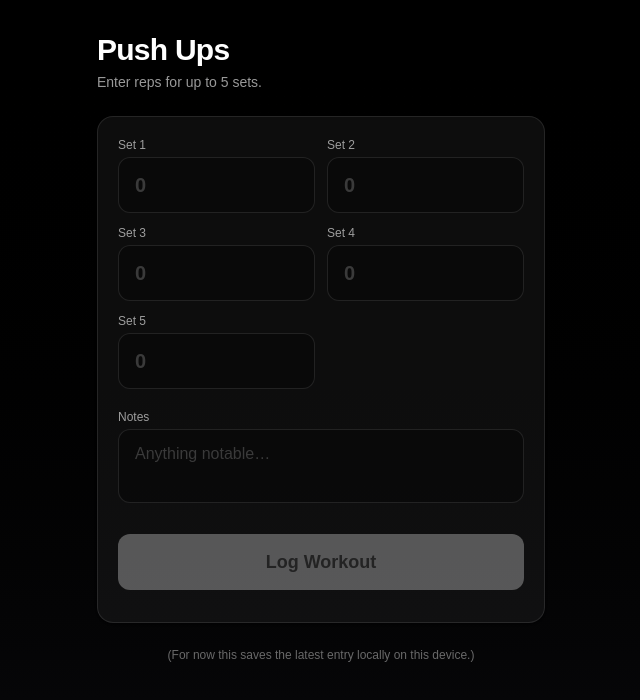
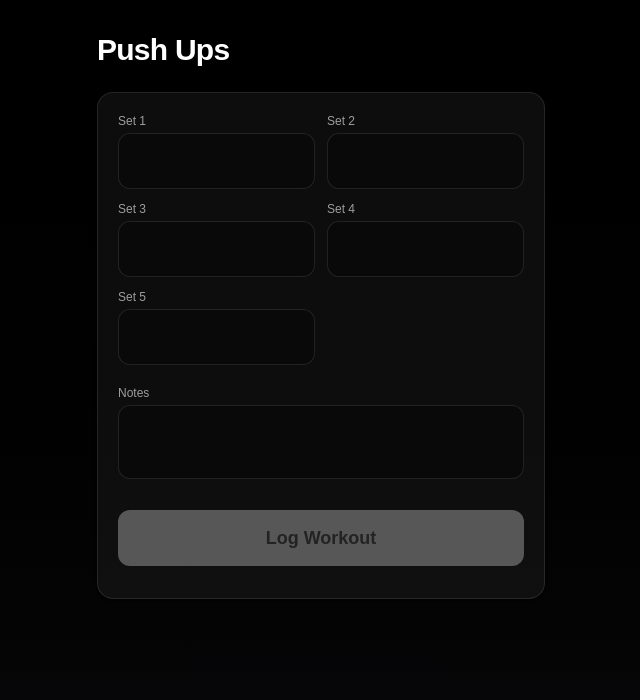
Before and after one commit to ryancast1/workout-tracker, a Next.js app: page / in a window 1280 px wide. Shown: the top 700 px of the page, without its empty margins (319-959 px from the left). Built offline with nearby package versions, Linux system fonts and the light colour scheme.

Commit message:
Push-up logging form

```diff
--- a/app/page.tsx
+++ b/app/page.tsx
@@ -1,10 +1,12 @@
 "use client";
 
-import { useMemo, useState } from "react";
+import { useEffect, useMemo, useState } from "react";
 
 type PushupLog = {
   date: string; // YYYY-MM-DD
   sets: Array<number | null>; // length 5
+  sets_compact: string; // "10-10-10"
+  notes: string | null;
 };
 
 const STORAGE_KEY = "pushups_log_v1";
@@ -17,10 +19,34 @@ function todayISODate(): string {
   return `${yyyy}-${mm}-${dd}`;
 }
 
+function isoToMDY(iso: string): string {
+  // iso: YYYY-MM-DD -> M/D/YYYY (no leading zeros)
+  const [y, m, d] = iso.split("-").map((x) => Number(x));
+  if (!y || !m || !d) return iso;
+  return `${m}/${d}/${y}`;
+}
+
 export default function Home() {
   const [setsText, setSetsText] = useState<string[]>(["", "", "", "", ""]);
   const [notes, setNotes] = useState("");
   const [status, setStatus] = useState<"idle" | "saved">("idle");
+
+  const [lastCompact, setLastCompact] = useState<string | null>(null);
+  const [lastDate, setLastDate] = useState<string | null>(null);
+  const [lastNotes, setLastNotes] = useState<string | null>(null);
+
+  useEffect(() => {
+    const raw = localStorage.getItem(STORAGE_KEY);
+    if (!raw) return;
+    try {
+      const parsed = JSON.parse(raw) as PushupLog;
+      setLastCompact(parsed.sets_compact || null);
+      setLastDate(parsed.date || null);
+      setLastNotes(parsed.notes || null);
+    } catch {
+      // ignore
+    }
+  }, []);
 
   const parsedSets = useMemo(() => {
     return setsText.map((t) => {
@@ -32,10 +58,14 @@ export default function Home() {
     });
   }, [setsText]);
 
-  const canLog = useMemo(() => parsedSets.some((n) => n !== null), [parsedSets]);
+  const compactSets = useMemo(() => {
+    const filled = parsedSets.filter((n): n is number => n !== null);
+    return filled.map(String).join("-");
+  }, [parsedSets]);
+
+  const canLog = compactSets.length > 0;
 
   function setSetValue(idx: number, value: string) {
-    // digits only, max 3 chars (you said ~2 digits, but allow 3 just in case)
     const cleaned = value.replace(/[^\d]/g, "").slice(0, 3);
     setSetsText((prev) => prev.map((v, i) => (i === idx ? cleaned : v)));
     setStatus("idle");
@@ -47,16 +77,15 @@ export default function Home() {
     const payload: PushupLog = {
       date: todayISODate(),
       sets: parsedSets,
+      sets_compact: compactSets, // skips empties automatically
+      notes: notes.trim() ? notes.trim() : null,
     };
 
-    // For now: save ONLY the latest log (we’ll expand to a list later)
-    localStorage.setItem(
-      STORAGE_KEY,
-      JSON.stringify({
-        ...payload,
-        notes: notes.trim() || null,
-      })
-    );
+    localStorage.setItem(STORAGE_KEY, JSON.stringify(payload));
+
+    setLastCompact(payload.sets_compact);
+    setLastDate(payload.date);
+    setLastNotes(payload.notes);
 
     setStatus("saved");
   }
@@ -66,9 +95,22 @@ export default function Home() {
       <div className="mx-auto w-full max-w-md">
         <header className="mb-6">
           <h1 className="text-3xl font-semibold tracking-tight">Push Ups</h1>
-          <p className="mt-1 text-sm text-white/60">
-            Enter reps for up to 5 sets.
-          </p>
+
+          {lastCompact && lastDate && (
+            <div className="mt-2">
+              <div className="text-sm text-white/70">
+                <span className="text-white/60">Last Session: </span>
+                <span className="font-semibold text-white">{lastCompact}</span>{" "}
+                <span className="text-white/60">{isoToMDY(lastDate)}</span>
+              </div>
+
+              {lastNotes && (
+                <div className="mt-1 text-sm text-white/60 whitespace-pre-wrap">
+                  {lastNotes}
+                </div>
+              )}
+            </div>
+          )}
         </header>
 
         <section className="rounded-2xl border border-white/10 bg-white/5 p-5 shadow-sm">
@@ -81,10 +123,9 @@ export default function Home() {
                 <input
                   inputMode="numeric"
                   pattern="[0-9]*"
-                  placeholder="0"
                   value={val}
                   onChange={(e) => setSetValue(i, e.target.value)}
-                  className="h-14 w-full rounded-xl border border-white/10 bg-black/30 px-4 text-xl font-semibold tracking-tight outline-none ring-0 placeholder:text-white/20 focus:border-white/20 focus:bg-black/40"
+                  className="h-14 w-full rounded-xl border border-white/10 bg-black/30 px-4 text-xl font-semibold tracking-tight outline-none placeholder:text-white/20 focus:border-white/20 focus:bg-black/40"
                 />
               </label>
             ))}
@@ -100,8 +141,7 @@ export default function Home() {
                   setStatus("idle");
                 }}
                 rows={2}
-                placeholder="Anything notable…"
-                className="w-full resize-none rounded-xl border border-white/10 bg-black/30 px-4 py-3 text-base outline-none placeholder:text-white/20 focus:border-white/20 focus:bg-black/40"
+                className="w-full resize-none rounded-xl border border-white/10 bg-black/30 px-4 py-3 text-base outline-none focus:border-white/20 focus:bg-black/40"
               />
             </label>
           </div>
@@ -118,10 +158,6 @@ export default function Home() {
             {status === "saved" ? "Saved ✓" : " "}
           </div>
         </section>
-
-        <p className="mt-6 text-center text-xs text-white/40">
-          (For now this saves the latest entry locally on this device.)
-        </p>
       </div>
     </main>
   );
```
